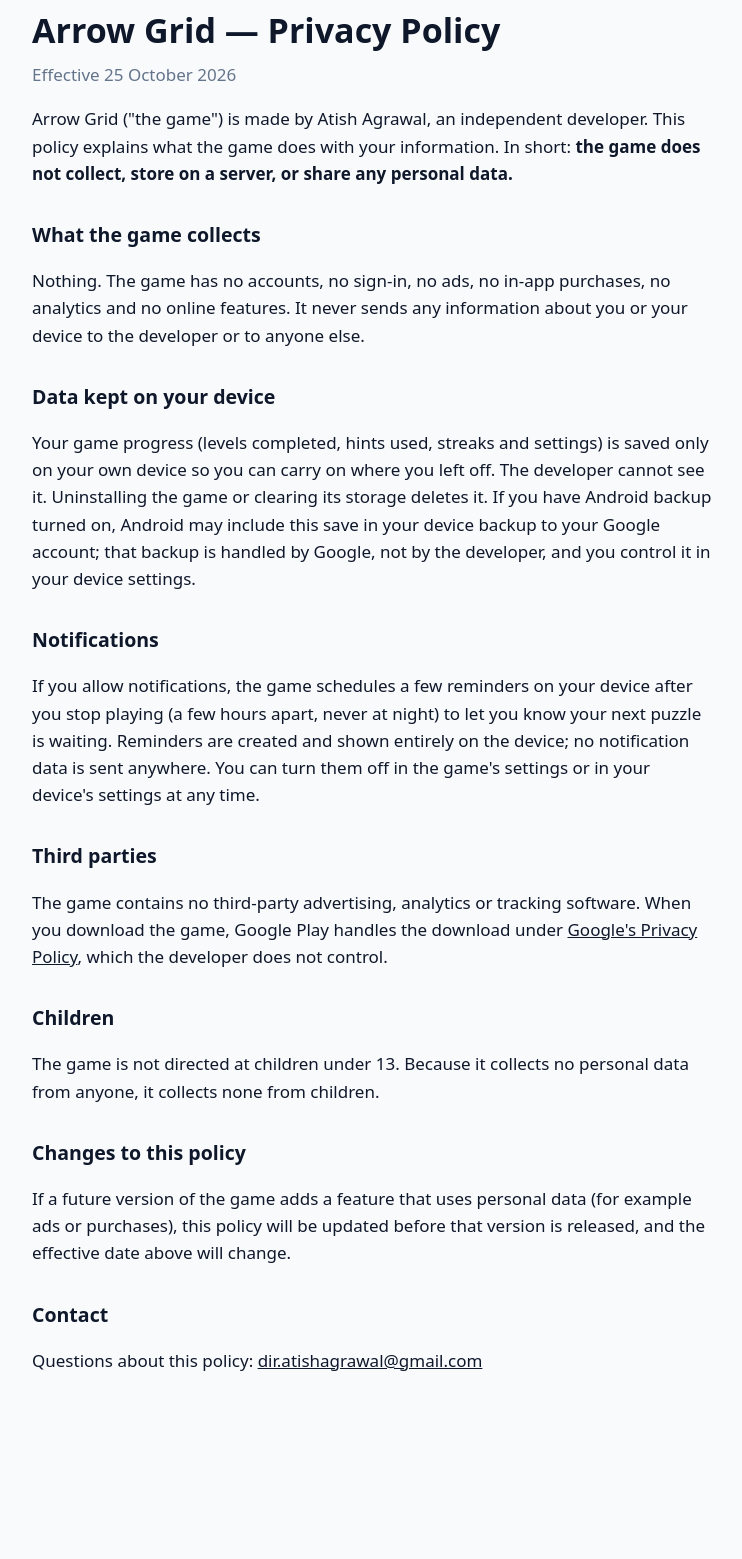
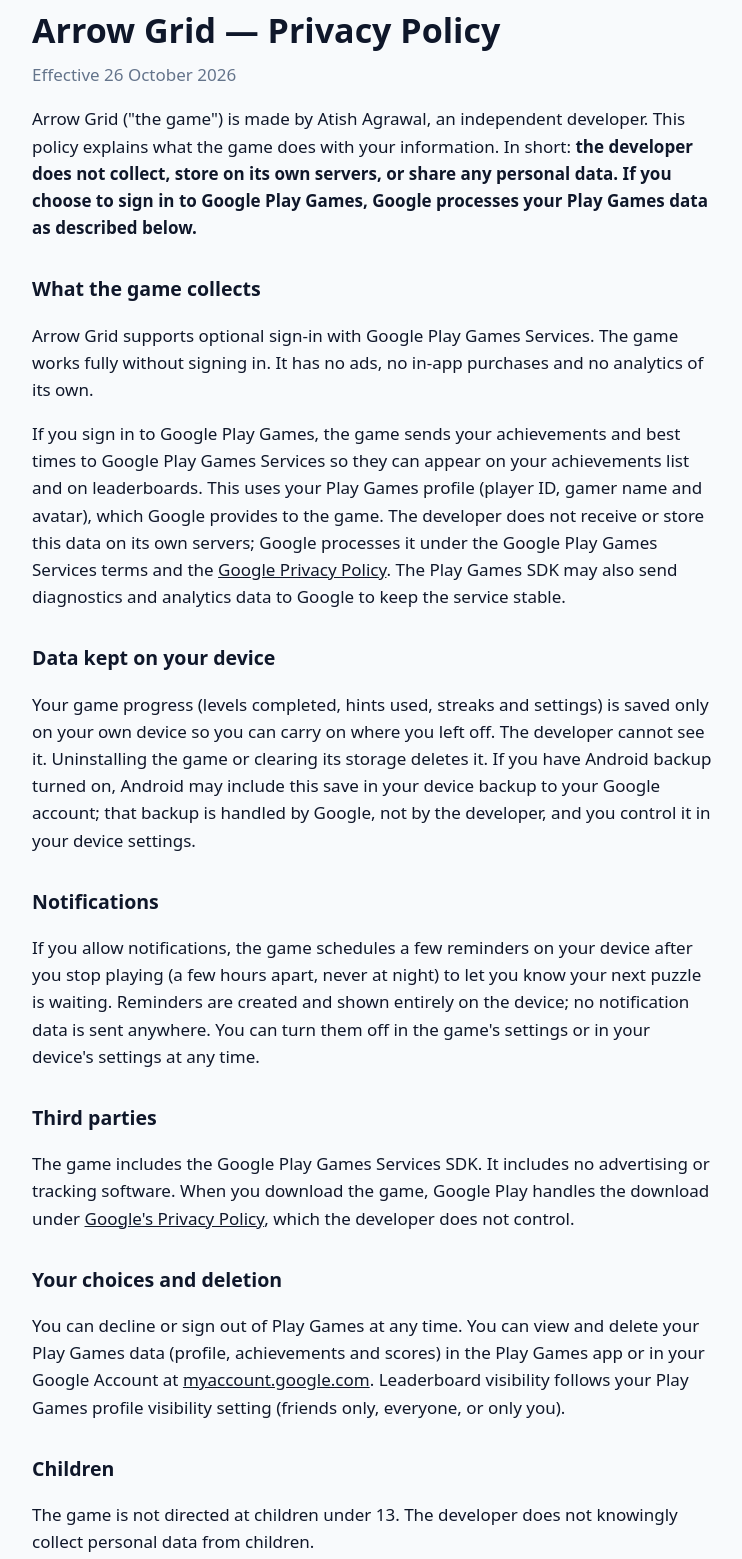
Before and after one commit to atishagrawal/arrowgrid-privacy, a plain HTML site: page index.html in a window 1280 px wide. Shown: the part 52-1611 px from the top of the page, without its empty margins (268-1010 px from the left). Before the commit the page ends 1507 px from the top, so only its background shows below. Drawn offline with Linux system fonts and the light colour scheme.

Commit message:
Policy: optional Google Play Games sign-in, achievements and leaderboards

```diff
--- a/index.html
+++ b/index.html
@@ -18,15 +18,22 @@
 <body>
 <main>
 <h1>Arrow Grid — Privacy Policy</h1>
-<p class="date">Effective 25 October 2026</p>
+<p class="date">Effective 26 October 2026</p>
 
 <p>Arrow Grid ("the game") is made by Atish Agrawal, an independent developer. This policy explains what the game
-does with your information. In short: <strong>the game does not collect, store on a server, or share any personal
-data.</strong></p>
+does with your information. In short: <strong>the developer does not collect, store on its own servers, or share
+any personal data. If you choose to sign in to Google Play Games, Google processes your Play Games data as described
+below.</strong></p>
 
 <h2>What the game collects</h2>
-<p>Nothing. The game has no accounts, no sign-in, no ads, no in-app purchases, no analytics and no online
-features. It never sends any information about you or your device to the developer or to anyone else.</p>
+<p>Arrow Grid supports optional sign-in with Google Play Games Services. The game works fully without signing in.
+It has no ads, no in-app purchases and no analytics of its own.</p>
+<p>If you sign in to Google Play Games, the game sends your achievements and best times to Google Play Games Services
+so they can appear on your achievements list and on leaderboards. This uses your Play Games profile (player ID, gamer
+name and avatar), which Google provides to the game. The developer does not receive or store this data on its own
+servers; Google processes it under the Google Play Games Services terms and the
+<a href="https://policies.google.com/privacy">Google Privacy Policy</a>. The Play
+Games SDK may also send diagnostics and analytics data to Google to keep the service stable.</p>
 
 <h2>Data kept on your device</h2>
 <p>Your game progress (levels completed, hints used, streaks and settings) is saved only on your own device so you
@@ -41,13 +48,19 @@
 device's settings at any time.</p>
 
 <h2>Third parties</h2>
-<p>The game contains no third-party advertising, analytics or tracking software. When you download the game,
-Google Play handles the download under
+<p>The game includes the Google Play Games Services SDK. It includes no advertising or tracking software. When you
+download the game, Google Play handles the download under
 <a href="https://policies.google.com/privacy">Google's Privacy Policy</a>, which the developer does not control.</p>
 
+<h2>Your choices and deletion</h2>
+<p>You can decline or sign out of Play Games at any time. You can view and delete your Play Games data (profile,
+achievements and scores) in the Play Games app or in your Google Account at
+<a href="https://myaccount.google.com">myaccount.google.com</a>. Leaderboard visibility follows your Play Games
+profile visibility setting (friends only, everyone, or only you).</p>
+
 <h2>Children</h2>
-<p>The game is not directed at children under 13. Because it collects no personal data from anyone, it collects
-none from children.</p>
+<p>The game is not directed at children under 13. The developer does not knowingly collect personal data from
+children.</p>
 
 <h2>Changes to this policy</h2>
 <p>If a future version of the game adds a feature that uses personal data (for example ads or purchases), this
```
Lines whose indentation alone changed are shown as unchanged.
